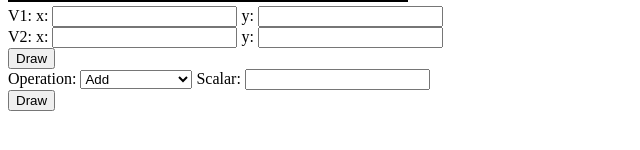
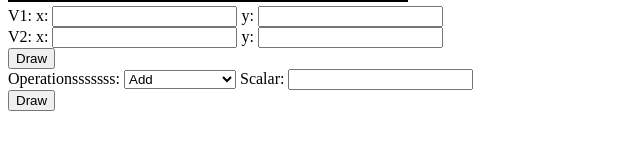
Before and after one commit to ThomasPollicino/Vector-Library, a plain HTML site: page index.html in a window 1280 px wide. Shown: the part 406-556 px from the top of the page, without its empty margins (0-640 px from the left). Drawn offline with Linux system fonts and the light colour scheme.

Commit message:
troubleshooting

```diff
--- a/index.html
+++ b/index.html
@@ -37,7 +37,7 @@
         <button onclick="handleDrawEvent()">Draw</button>
     </div>
     <div>
-        <label for="operation">Operation:</label>
+        <label for="operation">Operationsssssss:</label>
         <select id="oper">
             <option value="add">Add</option>
             <option value="sub">Subtract</option>
```
